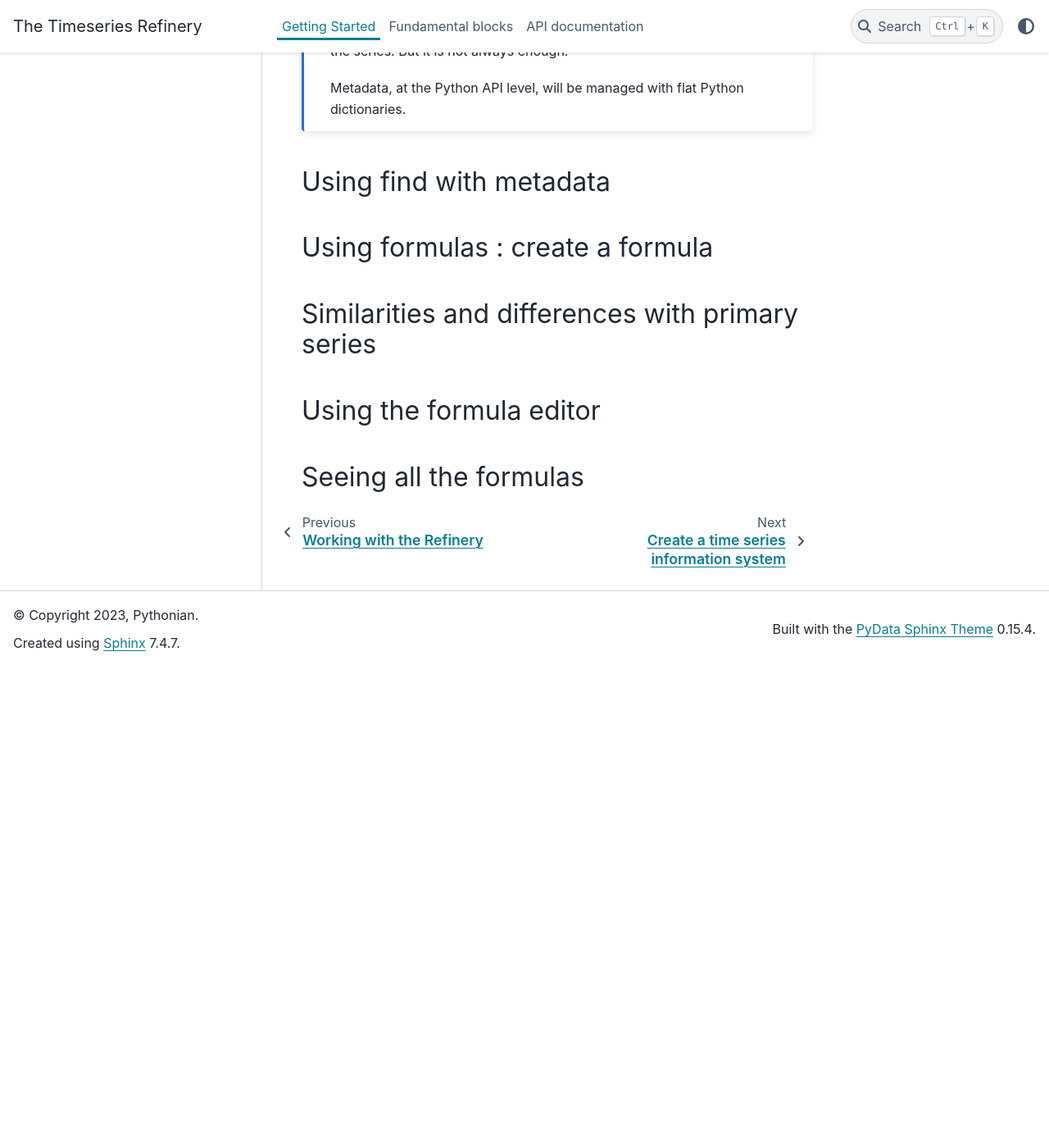
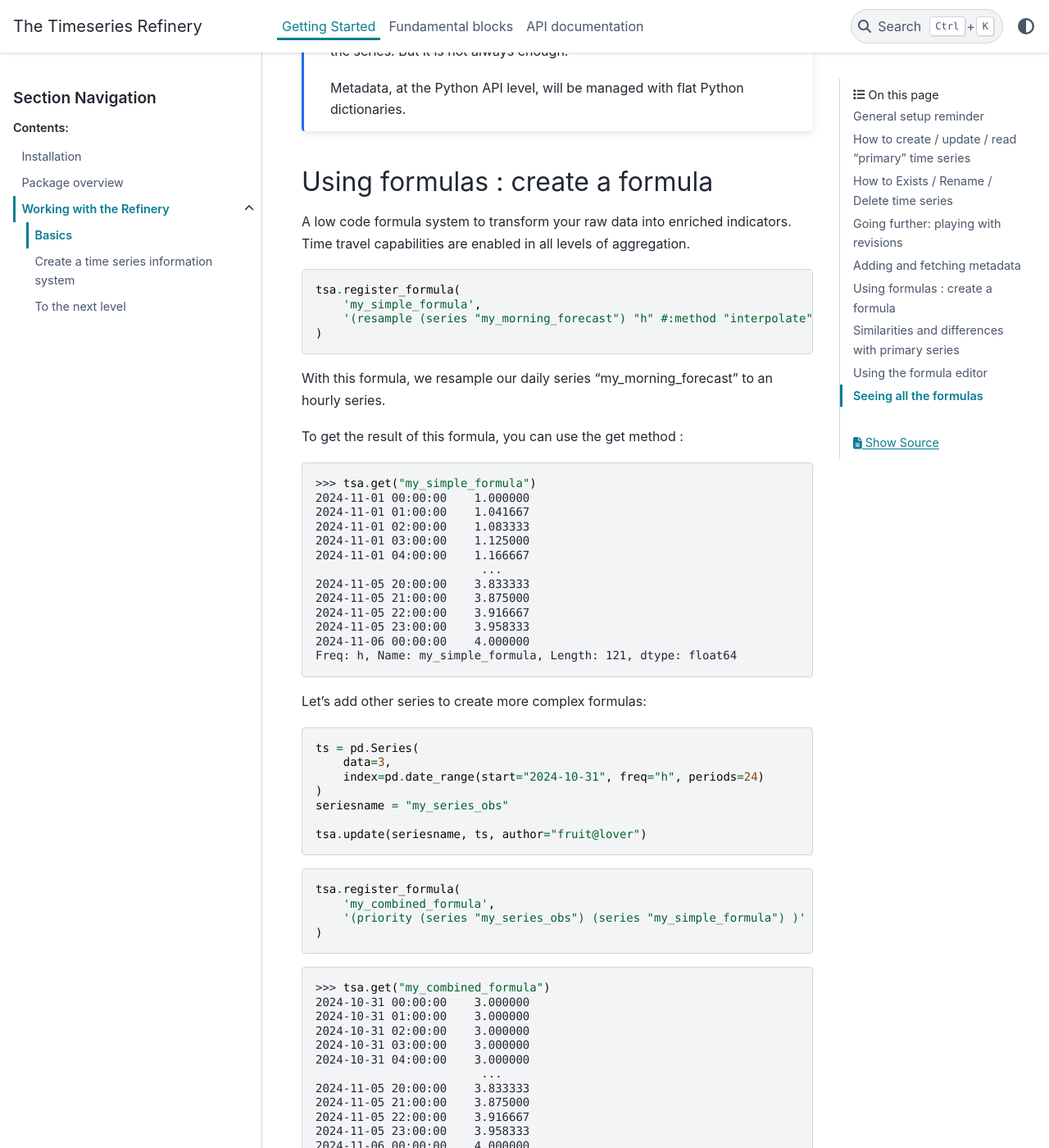
Before and after one commit to pythonianfr/tshistory_refinery, a Sphinx documentation site: the page built from docs/getting_started/tutorials/beginner.rst, in a window 1280 px wide and 1400 px high, scrolled down 6099 px. Shown: the whole window at 82% size. Built offline with Sphinx 7.4.7 and the PyData theme 0.15.4, drawn with Linux system fonts in a browser that asks for light colours; before the commit the page ends 6912 px from its top, so only the background shows below that; some of the changed text lies outside the part shown.

Commit message:
doc/basic: continue to tutorial redaction
Related to #28

```diff
--- a/docs/getting_started/tutorials/beginner.rst
+++ b/docs/getting_started/tutorials/beginner.rst
@@ -93,12 +93,14 @@ How to create / update / read "primary" time series
 
 **Get your series**
 
->>> ts = tsa.get(seriesname)
->>> ts
-2024-11-01    1.0
-2024-11-02    2.0
-2024-11-03    3.0
-Name: fruit.banana.buy.misterfield.superfrenchshop.civ.fr.eur/t.d, dtype: float64
+.. code:: python
+
+    >>> ts = tsa.get(seriesname)
+    >>> ts
+    2024-11-01    1.0
+    2024-11-02    2.0
+    2024-11-03    3.0
+    Name: fruit.banana.buy.misterfield.superfrenchshop.civ.fr.eur/t.d, dtype: float64
 
 **Update your series**
 
@@ -116,13 +118,15 @@ Overwrite existing values and add one for the 4th of November:
 
 Get the new version of the timeseries:
 
->>> ts = tsa.get(seriesname)
->>> ts
-2024-11-01     5.0
-2024-11-02     6.0
-2024-11-03     7.0
-2024-11-04    10.0
-Freq: D, Name: fruit.banana.buy.misterfield.superfrenchshop.civ.fr.eur/t.d, dtype: float64
+.. code:: python
+
+    >>> ts = tsa.get(seriesname)
+    >>> ts
+    2024-11-01     5.0
+    2024-11-02     6.0
+    2024-11-03     7.0
+    2024-11-04    10.0
+    Freq: D, Name: fruit.banana.buy.misterfield.superfrenchshop.civ.fr.eur/t.d, dtype: float64
 
 .. note::
     The update is as important as get.
@@ -141,14 +145,16 @@ Freq: D, Name: fruit.banana.buy.misterfield.superfrenchshop.civ.fr.eur/t.d, dtyp
 How to Exists / Rename / Delete time series
 -------------------------------------------
 
->>> tsa.exists(seriesname)
-True
->>> tsa.rename(seriesname, 'new.name')
->>> tsa.exists(seriesname)
-False
->>> tsa.delete('new.name')
->>> tsa.exists('new.name')
-False
+.. code:: python
+
+    >>> tsa.exists(seriesname)
+    True
+    >>> tsa.rename(seriesname, 'new.name')
+    >>> tsa.exists(seriesname)
+    False
+    >>> tsa.delete('new.name')
+    >>> tsa.exists('new.name')
+    False
 
 
 Going further: playing with revisions
@@ -180,80 +186,88 @@ Now let's assume that we work with a forecast
 
 Let's use the get operator. It will give us the last version of each timestamp.
 
->>> tsa.get("my_morning_forecast")
-2024-11-01    1.0
-2024-11-02    2.0
-2024-11-03    2.0
-2024-11-04    2.0
-2024-11-05    3.0
-2024-11-06    4.0
-Name: my_morning_forecast, dtype: float64
+.. code:: python
+
+    >>> tsa.get("my_morning_forecast")
+    2024-11-01    1.0
+    2024-11-02    2.0
+    2024-11-03    2.0
+    2024-11-04    2.0
+    2024-11-05    3.0
+    2024-11-06    4.0
+    Name: my_morning_forecast, dtype: float64
 
 Now, let's investigate our forecast versions.
 
->>> tsa.history("my_morning_forecast")
-{
-    Timestamp('2024-11-01 09:00:00+0000', tz='UTC'):
-        2024-11-01    1.0
-        2024-11-02    2.0
-        2024-11-03    3.0
-        Name: my_morning_forecast, dtype: float64,
-    Timestamp('2024-11-02 09:00:00+0000', tz='UTC'):
-        2024-11-01    1.0
-        2024-11-02    2.0
-        2024-11-03    3.0
-        2024-11-04    4.0
-        Name: my_morning_forecast, dtype: float64,
-    Timestamp('2024-11-03 09:00:00+0000', tz='UTC'):
-        2024-11-01    1.0
-        2024-11-02    2.0
-        2024-11-03    2.0
-        2024-11-04    3.0
-        2024-11-05    4.0
-        Name: my_morning_forecast, dtype: float64,
-    Timestamp('2024-11-04 09:00:00+0000', tz='UTC'):
-        2024-11-01    1.0
-        2024-11-02    2.0
-        2024-11-03    2.0
-        2024-11-04    2.0
-        2024-11-05    3.0
-        2024-11-06    4.0
-        Name: my_morning_forecast, dtype: float64
-}
+.. code:: python
+
+    >>> tsa.history("my_morning_forecast")
+    {
+        Timestamp('2024-11-01 09:00:00+0000', tz='UTC'):
+            2024-11-01    1.0
+            2024-11-02    2.0
+            2024-11-03    3.0
+            Name: my_morning_forecast, dtype: float64,
+        Timestamp('2024-11-02 09:00:00+0000', tz='UTC'):
+            2024-11-01    1.0
+            2024-11-02    2.0
+            2024-11-03    3.0
+            2024-11-04    4.0
+            Name: my_morning_forecast, dtype: float64,
+        Timestamp('2024-11-03 09:00:00+0000', tz='UTC'):
+            2024-11-01    1.0
+            2024-11-02    2.0
+            2024-11-03    2.0
+            2024-11-04    3.0
+            2024-11-05    4.0
+            Name: my_morning_forecast, dtype: float64,
+        Timestamp('2024-11-04 09:00:00+0000', tz='UTC'):
+            2024-11-01    1.0
+            2024-11-02    2.0
+            2024-11-03    2.0
+            2024-11-04    2.0
+            2024-11-05    3.0
+            2024-11-06    4.0
+            Name: my_morning_forecast, dtype: float64
+    }
 
 If we want to see only the differential :
 
->>> tsa.history("my_morning_forecast", diffmode=True)
-{
-    Timestamp('2024-11-01 09:00:00+0000', tz='UTC'):
-        2024-11-01    1.0
-        2024-11-02    2.0
-        2024-11-03    3.0
-        Name: my_morning_forecast, dtype: float64,
-    Timestamp('2024-11-02 09:00:00+0000', tz='UTC'):
-        2024-11-04    4.0
-        Name: my_morning_forecast, dtype: float64,
-    Timestamp('2024-11-03 09:00:00+0000', tz='UTC'):
-        2024-11-03    2.0
-        2024-11-04    3.0
-        2024-11-05    4.0
-        Name: my_morning_forecast, dtype: float64,
-    Timestamp('2024-11-04 09:00:00+0000', tz='UTC'):
-        2024-11-04    2.0
-        2024-11-05    3.0
-        2024-11-06    4.0
-        Name: my_morning_forecast, dtype: float64
-}
+.. code:: python
+
+    >>> tsa.history("my_morning_forecast", diffmode=True)
+    {
+        Timestamp('2024-11-01 09:00:00+0000', tz='UTC'):
+            2024-11-01    1.0
+            2024-11-02    2.0
+            2024-11-03    3.0
+            Name: my_morning_forecast, dtype: float64,
+        Timestamp('2024-11-02 09:00:00+0000', tz='UTC'):
+            2024-11-04    4.0
+            Name: my_morning_forecast, dtype: float64,
+        Timestamp('2024-11-03 09:00:00+0000', tz='UTC'):
+            2024-11-03    2.0
+            2024-11-04    3.0
+            2024-11-05    4.0
+            Name: my_morning_forecast, dtype: float64,
+        Timestamp('2024-11-04 09:00:00+0000', tz='UTC'):
+            2024-11-04    2.0
+            2024-11-05    3.0
+            2024-11-06    4.0
+            Name: my_morning_forecast, dtype: float64
+    }
 
 Let's assume we want the forecast of the 3rd of Nov at 12am, after the morning run :
 
->>> tsa.get("my_morning_forecast", revision_date=pd.Timestamp("2024-11-03T12:00:00+00:00"))
-2024-11-01    1.0
-2024-11-02    2.0
-2024-11-03    2.0
-2024-11-04    3.0
-2024-11-05    4.0
-Name: my_morning_forecast, dtype: float64
+.. code:: python
+
+    >>> tsa.get("my_morning_forecast", revision_date=pd.Timestamp("2024-11-03T12:00:00+00:00"))
+    2024-11-01    1.0
+    2024-11-02    2.0
+    2024-11-03    2.0
+    2024-11-04    3.0
+    2024-11-05    4.0
+    Name: my_morning_forecast, dtype: float64
 
 
 Adding and fetching metadata
@@ -271,13 +285,15 @@ Adding and fetching metadata
         }
     )
 
->>> tsa.metadata("my_morning_forecast")
-{
-    'buyer': 'superfrenchshop',
-    'fruit': 'orange',
-    'seasonal': 0,
-    'calibration': '2024-10-01'
-}
+.. code:: python
+
+    >>> tsa.metadata("my_morning_forecast")
+    {
+        'buyer': 'superfrenchshop',
+        'fruit': 'orange',
+        'seasonal': 0,
+        'calibration': '2024-10-01'
+    }
 
 .. note::
     Metadata is a very important tool to structure the time series referential.
@@ -287,11 +303,73 @@ Adding and fetching metadata
     Metadata, at the Python API level, will be managed with flat Python dictionaries.
 
 
-Using find with metadata
-------------------------
-
 Using formulas : create a formula
 ---------------------------------
+
+A low code formula system to transform your raw data into enriched indicators. Time travel capabilities are enabled in all levels of aggregation.
+
+.. code:: python
+
+    tsa.register_formula(
+        'my_simple_formula',
+        '(resample (series "my_morning_forecast") "h" #:method "interpolate" )'
+    )
+
+With this formula, we resample our daily series "my_morning_forecast" to an hourly series.
+
+To get the result of this formula, you can use the get method :
+
+.. code:: python
+
+    >>> tsa.get("my_simple_formula")
+    2024-11-01 00:00:00    1.000000
+    2024-11-01 01:00:00    1.041667
+    2024-11-01 02:00:00    1.083333
+    2024-11-01 03:00:00    1.125000
+    2024-11-01 04:00:00    1.166667
+                            ...
+    2024-11-05 20:00:00    3.833333
+    2024-11-05 21:00:00    3.875000
+    2024-11-05 22:00:00    3.916667
+    2024-11-05 23:00:00    3.958333
+    2024-11-06 00:00:00    4.000000
+    Freq: h, Name: my_simple_formula, Length: 121, dtype: float64
+
+Let's add other series to create more complex formulas:
+
+.. code:: python
+
+    ts = pd.Series(
+        data=3,
+        index=pd.date_range(start="2024-10-31", freq="h", periods=24)
+    )
+    seriesname = "my_series_obs"
+
+    tsa.update(seriesname, ts, author="fruit@lover")
+
+.. code:: python
+
+    tsa.register_formula(
+        'my_combined_formula',
+        '(priority (series "my_series_obs") (series "my_simple_formula") )'
+    )
+
+.. code:: python
+
+    >>> tsa.get("my_combined_formula")
+    2024-10-31 00:00:00    3.000000
+    2024-10-31 01:00:00    3.000000
+    2024-10-31 02:00:00    3.000000
+    2024-10-31 03:00:00    3.000000
+    2024-10-31 04:00:00    3.000000
+                            ...
+    2024-11-05 20:00:00    3.833333
+    2024-11-05 21:00:00    3.875000
+    2024-11-05 22:00:00    3.916667
+    2024-11-05 23:00:00    3.958333
+    2024-11-06 00:00:00    4.000000
+    Name: my_combined_formula, Length: 145, dtype: float64
+
 
 Similarities and differences with primary series
 ------------------------------------------------
```
